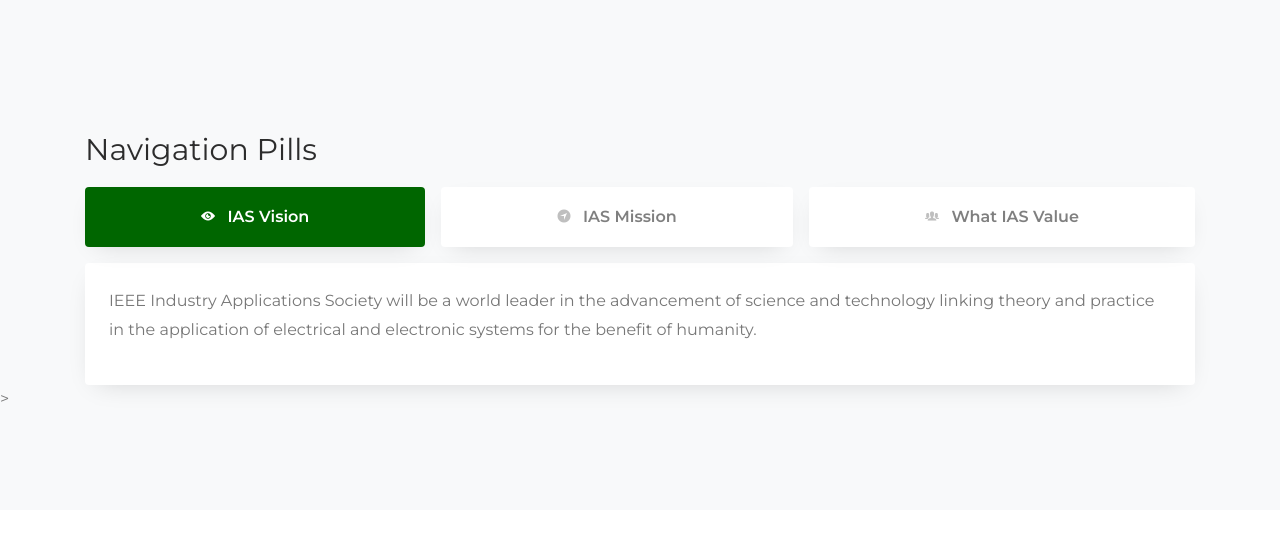
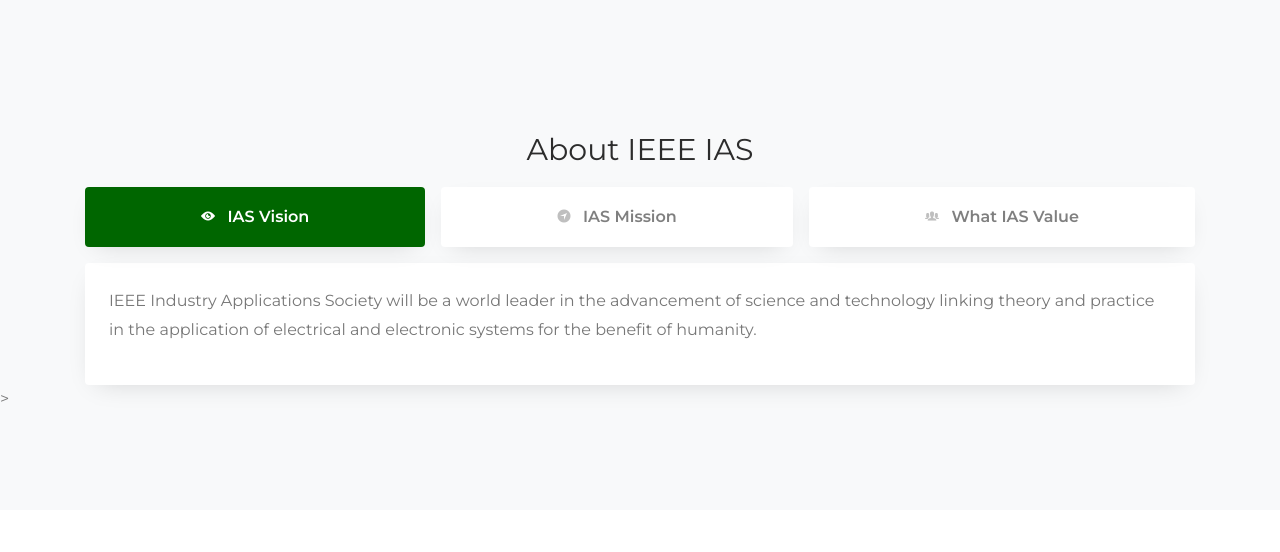
Before and after one commit to ias-ieeesbcek/ias-ieeesbcek-, a plain HTML site: page index.html in a window 1280 px wide. Shown: the part 1500-2052 px from the top of the page. Drawn offline with Linux system fonts and the light colour scheme; animation ran at ten frames a second; files whose address does not match are found by name.

Commit message:
about ias

```diff
--- a/index.html
+++ b/index.html
@@ -127,7 +127,7 @@
 	<div class="container">
 		<div class="row">
 			<div class="col-md-12 mb-5 mb-md-0">
-				<h2 class="heading-section mb-3">Navigation Pills</h2>
+				<h2 class="heading-section mb-3 text-center">About IEEE IAS</h2>
 				<div class="tabulation">
 					<ul class="nav nav-pills nav-fill d-md-flex d-block">
 					  <li class="nav-item">
```
